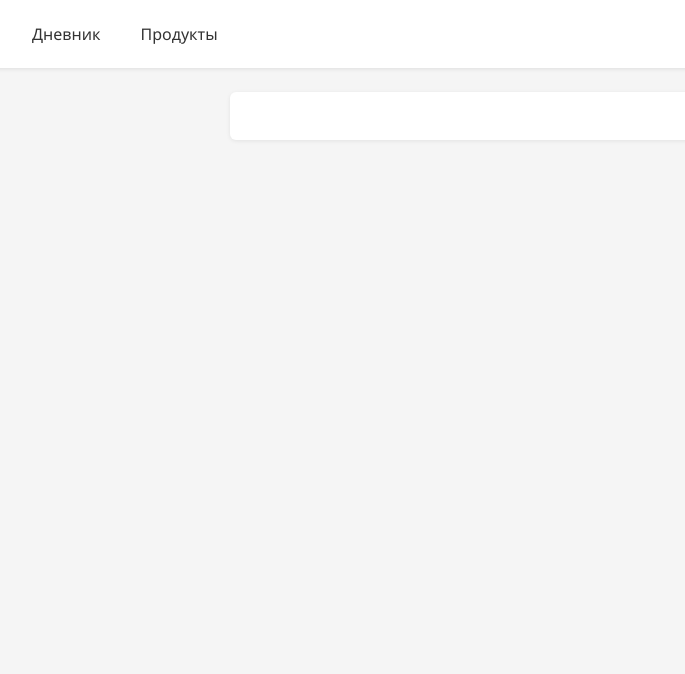
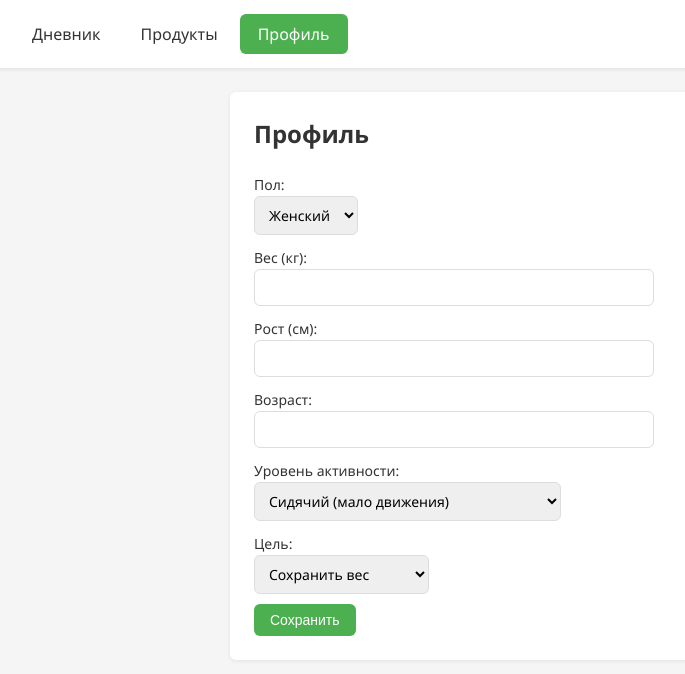
Before and after one commit to PaninaAnna/calorie-tracker, a React (Vite) app: page /profile in a window 1280 px wide. Before the commit this address had no page. Shown: the top 674 px of the page, without its empty margins (10-695 px from the left). Built offline with nearby package versions, Linux system fonts and the light colour scheme.

Commit message:
added profile page with desirable cpfc calculation based on input

```diff
--- a/src/App.jsx
+++ b/src/App.jsx
@@ -3,6 +3,7 @@ import Layout from './components/Layout'
 import DiaryPage from './pages/DiaryPage'
 import ProductsPage from './pages/ProductsPage'
 import AddProductPage from './pages/AddProductPage'
+import ProfilePage from './pages/ProfilePage'
 
 function App() {
   return (
@@ -11,6 +12,7 @@ function App() {
         <Route path="/" element={<DiaryPage />} />
         <Route path="/products" element={<ProductsPage />} />
         <Route path="/products/add" element={<AddProductPage />} />
+        <Route path="/profile" element={<ProfilePage />} />
       </Routes>
     </Layout>
   )
--- a/src/components/Layout.jsx
+++ b/src/components/Layout.jsx
@@ -13,6 +13,9 @@ function Layout({ children }) {
           <Link to="/products" className={location.pathname.startsWith('/products') ? 'active' : ''}>
             Продукты
           </Link>
+          <Link to="/profile" className={location.pathname === '/profile' ? 'active' : ''}>
+            Профиль
+          </Link>
         </nav>
       </header>
       <main>{children}</main>
--- /dev/null
+++ b/src/pages/ProfilePage.jsx
@@ -0,0 +1,133 @@
+import { useState } from 'react'
+
+const ACTIVITY_LEVELS = [
+  { value: 1.2, label: 'Сидячий (мало движения)' },
+  { value: 1.375, label: 'Лёгкая активность (1-3 раза в неделю)' },
+  { value: 1.55, label: 'Умеренная (3-5 раз в неделю)' },
+  { value: 1.725, label: 'Высокая (6-7 раз в неделю)' },
+  { value: 1.9, label: 'Экстремальная (спортсмен)' },
+]
+
+const GOALS = [
+  { value: 'lose', label: 'Похудеть (-15%)' },
+  { value: 'maintain', label: 'Сохранить вес' },
+  { value: 'gain', label: 'Набрать вес (+15%)' },
+]
+
+function ProfilePage() {
+  const [profile, setProfile] = useState(() => {
+    const saved = localStorage.getItem('profile')
+    return saved ? JSON.parse(saved) : {
+      weight: '',
+      height: '',
+      age: '',
+      gender: 'female',
+      activity: 1.2,
+      goal: 'maintain'
+    }
+  })
+  const [saved, setSaved] = useState(false)
+
+  const handleChange = (e) => {
+    const { name, value } = e.target
+    setProfile(prev => ({ ...prev, [name]: name === 'activity' ? parseFloat(value) : value }))
+  }
+
+  const handleSubmit = (e) => {
+    e.preventDefault()
+    localStorage.setItem('profile', JSON.stringify(profile))
+    setSaved(true)
+    setTimeout(() => setSaved(false), 2000)
+  }
+
+  // Расчёт BMR (Миффлин-Сан Жеор)
+  const w = parseFloat(profile.weight) || 0
+  const h = parseFloat(profile.height) || 0
+  const a = parseFloat(profile.age) || 0
+  let bmr = 0
+  if (w > 0 && h > 0 && a > 0) {
+    if (profile.gender === 'male') {
+      bmr = 10 * w + 6.25 * h - 5 * a + 5
+    } else {
+      bmr = 10 * w + 6.25 * h - 5 * a - 161
+    }
+  }
+
+  const tdee = Math.round(bmr * profile.activity)
+
+  let targetCalories = tdee
+  if (profile.goal === 'lose') targetCalories = Math.round(tdee * 0.85)
+  if (profile.goal === 'gain') targetCalories = Math.round(tdee * 1.15)
+
+  // БЖУ: белки 25%, жиры 25%, углеводы 50%
+  const targetProteins = Math.round(targetCalories * 0.25 / 4)
+  const targetFats = Math.round(targetCalories * 0.25 / 9)
+  const targetCarbs = Math.round(targetCalories * 0.5 / 4)
+
+  return (
+    <>
+      <h1>Профиль</h1>
+
+      <form onSubmit={handleSubmit} style={{ maxWidth: 400 }}>
+        <div style={{ marginBottom: 10 }}>
+          <label>Пол:</label><br />
+          <select name="gender" value={profile.gender} onChange={handleChange}>
+            <option value="female">Женский</option>
+            <option value="male">Мужской</option>
+          </select>
+        </div>
+
+        <div style={{ marginBottom: 10 }}>
+          <label>Вес (кг):</label><br />
+          <input name="weight" type="number" step="0.1" value={profile.weight} onChange={handleChange} style={{ width: '100%' }} />
+        </div>
+
+        <div style={{ marginBottom: 10 }}>
+          <label>Рост (см):</label><br />
+          <input name="height" type="number" value={profile.height} onChange={handleChange} style={{ width: '100%' }} />
+        </div>
+
+        <div style={{ marginBottom: 10 }}>
+          <label>Возраст:</label><br />
+          <input name="age" type="number" value={profile.age} onChange={handleChange} style={{ width: '100%' }} />
+        </div>
+
+        <div style={{ marginBottom: 10 }}>
+          <label>Уровень активности:</label><br />
+          <select name="activity" value={profile.activity} onChange={handleChange}>
+            {ACTIVITY_LEVELS.map(l => (
+              <option key={l.value} value={l.value}>{l.label}</option>
+            ))}
+          </select>
+        </div>
+
+        <div style={{ marginBottom: 10 }}>
+          <label>Цель:</label><br />
+          <select name="goal" value={profile.goal} onChange={handleChange}>
+            {GOALS.map(g => (
+              <option key={g.value} value={g.value}>{g.label}</option>
+            ))}
+          </select>
+        </div>
+
+        <button type="submit">Сохранить</button>
+        {saved && <span style={{ marginLeft: 10, color: '#4caf50' }}>Сохранено!</span>}
+      </form>
+
+      {w > 0 && h > 0 && a > 0 && (
+        <div style={{ marginTop: 24, padding: 16, background: '#f5f5f5', borderRadius: 8, maxWidth: 400 }}>
+          <h3>Ваши нормы на день</h3>
+          <p><strong>BMR:</strong> {Math.round(bmr)} ккал (базальный метаболизм)</p>
+          <p><strong>TDEE:</strong> {tdee} ккал (с учётом активности)</p>
+          <p><strong>Цель:</strong> {targetCalories} ккал</p>
+          <hr style={{ margin: '10px 0' }} />
+          <p><strong>Белки:</strong> {targetProteins} г</p>
+          <p><strong>Жиры:</strong> {targetFats} г</p>
+          <p><strong>Углеводы:</strong> {targetCarbs} г</p>
+        </div>
+      )}
+    </>
+  )
+}
+
+export default ProfilePage
```
